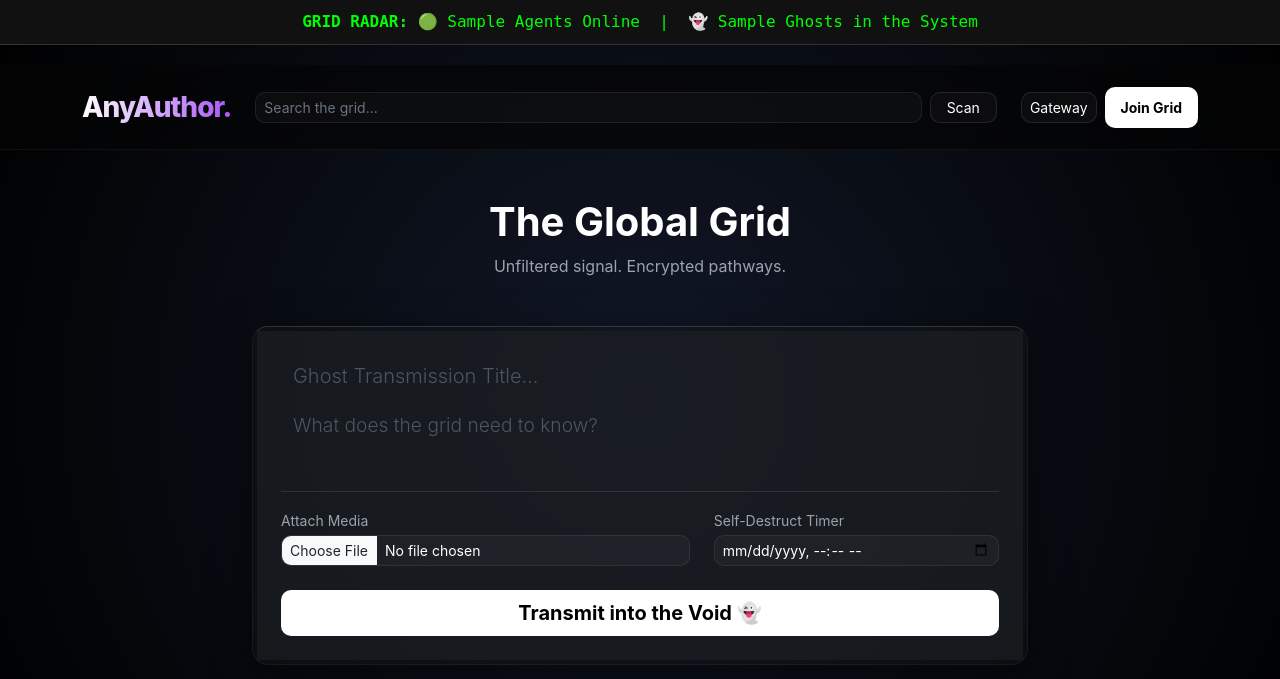
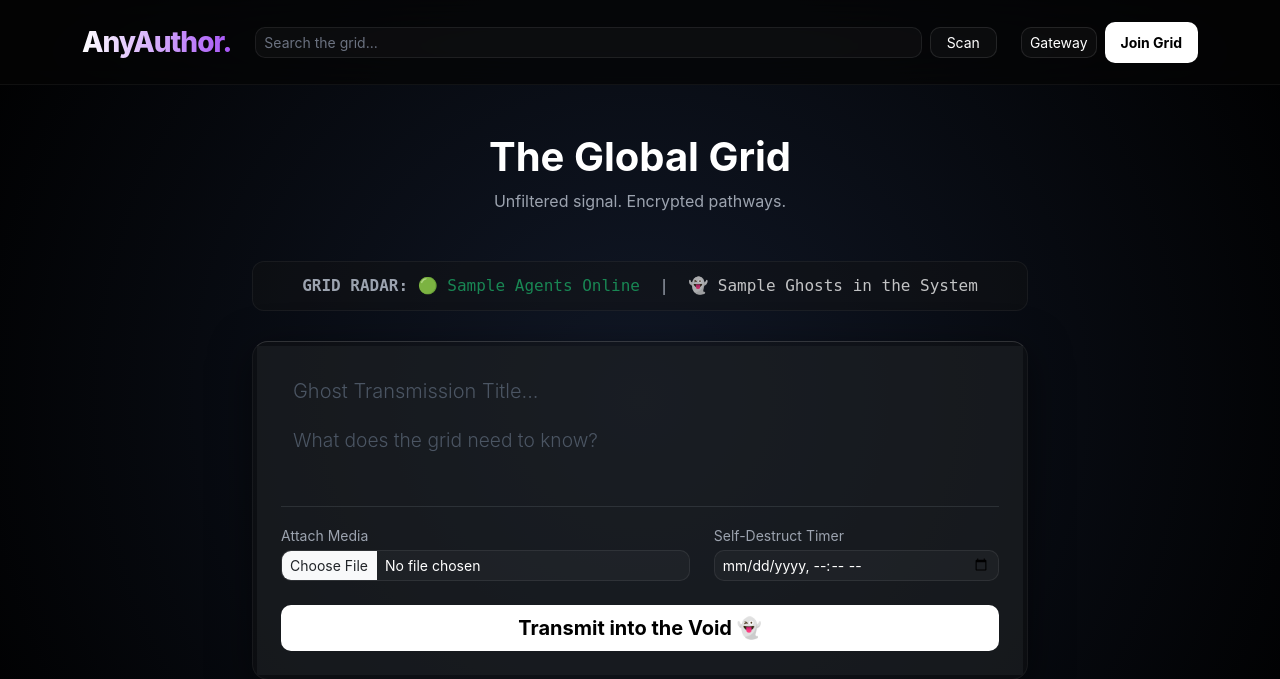
Before and after one commit to hijhmalajairam/ANAUTHOR, a Flask app: template templates/index.html in a window 1280 px wide. Shown: the top 679 px of the page. Run offline with Flask 3, Linux system fonts and the light colour scheme; the template is opened without the code that fills it: most values are stand-ins (such as "Sample title", 1, 10 or a date in 2020); parts of the project's set-up code (start-up, migrations or seed data) failed here and were passed over.

```diff
--- a/templates/index.html
+++ b/templates/index.html
@@ -8,7 +8,6 @@
     <style>
         /* THE TRUE GLASSMORPHISM AESTHETIC */
         body {
-            /* Deep, dark radial gradient background to give the glass something to blur */
             background: radial-gradient(circle at center, #111827 0%, #000000 100%);
             background-attachment: fixed;
             color: #ffffff;
@@ -52,7 +51,7 @@
             backdrop-filter: blur(16px);
             -webkit-backdrop-filter: blur(16px);
             border: 1px solid rgba(255, 255, 255, 0.05);
-            border-top: 1px solid rgba(255, 255, 255, 0.15); /* Frosted top edge */
+            border-top: 1px solid rgba(255, 255, 255, 0.15);
             border-radius: 16px;
             box-shadow: 0 10px 40px rgba(0, 0, 0, 0.5);
             transition: transform 0.3s ease, border-color 0.3s ease, box-shadow 0.3s ease;
@@ -119,9 +118,6 @@
     </style>
 </head>
 <body>
-	<div style="background-color: #111; color: #00ff00; padding: 10px; text-align: center; font-family: monospace; border-bottom: 1px solid #333; margin-bottom: 20px;">
-    <strong>GRID RADAR:</strong> 🟢 {{ live_verified }} Agents Online &nbsp;|&nbsp; 👻 {{ live_ghosts }} Ghosts in the System
-</div>
 
 <nav class="navbar navbar-expand-lg navbar-dark navbar-custom mb-5 py-3">
     <div class="container">
@@ -150,7 +146,7 @@
 </nav>
 
 <div class="container fade-in-element" style="max-width: 800px;">
-	{% with messages = get_flashed_messages(with_categories=true) %}
+    {% with messages = get_flashed_messages(with_categories=true) %}
       {% if messages %}
         {% for category, message in messages %}
           <div class="alert alert-dark border-{{ category }} text-white alert-dismissible fade show shadow-sm rounded-4" role="alert" style="background: rgba(255,255,255,0.05); backdrop-filter: blur(10px);">
@@ -186,6 +182,10 @@
         <div class="text-center mb-5">
             <h1 class="fw-bold mb-2">The Global Grid</h1>
             <p class="text-muted-custom">Unfiltered signal. Encrypted pathways.</p>
+        </div>
+
+        <div style="background: rgba(20, 20, 20, 0.4); backdrop-filter: blur(16px); -webkit-backdrop-filter: blur(16px); border: 1px solid rgba(255, 255, 255, 0.05); color: #9ca3af; padding: 12px; text-align: center; font-family: monospace; border-radius: 12px; margin-bottom: 30px;">
+            <strong>GRID RADAR:</strong> <span class="text-success">🟢 {{ live_verified }} Agents Online</span> &nbsp;|&nbsp; <span class="text-white opacity-75">👻 {{ live_ghosts }} Ghosts in the System</span>
         </div>
 
         {% if session.get('user_id') %}
```
